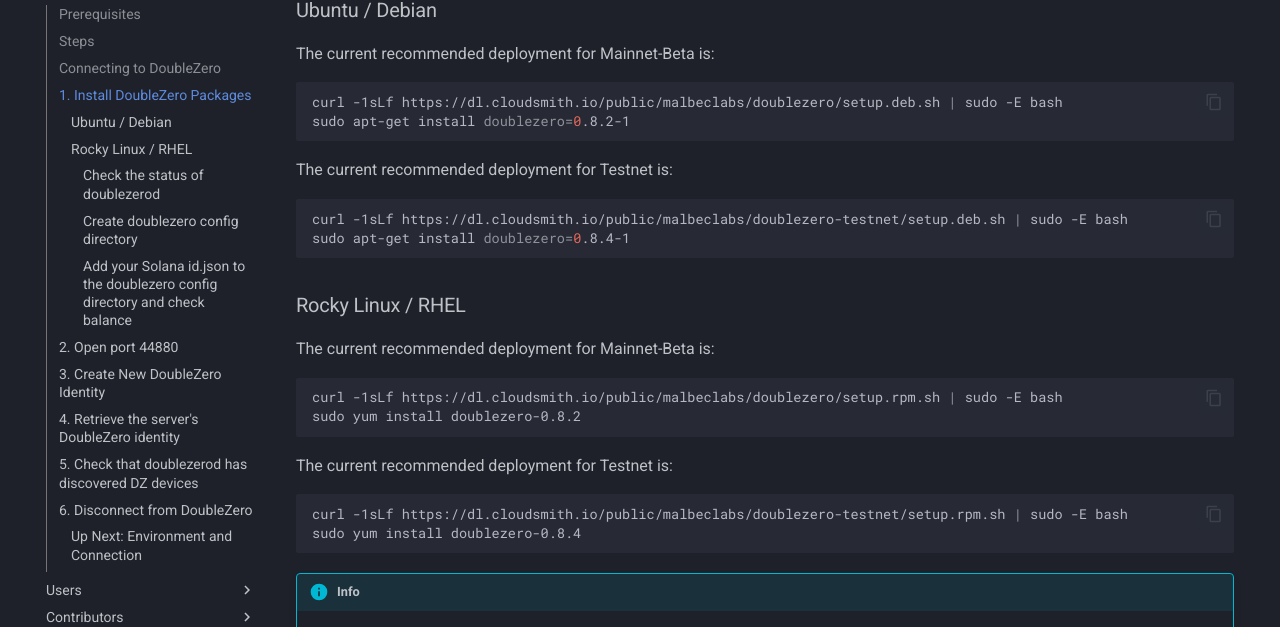
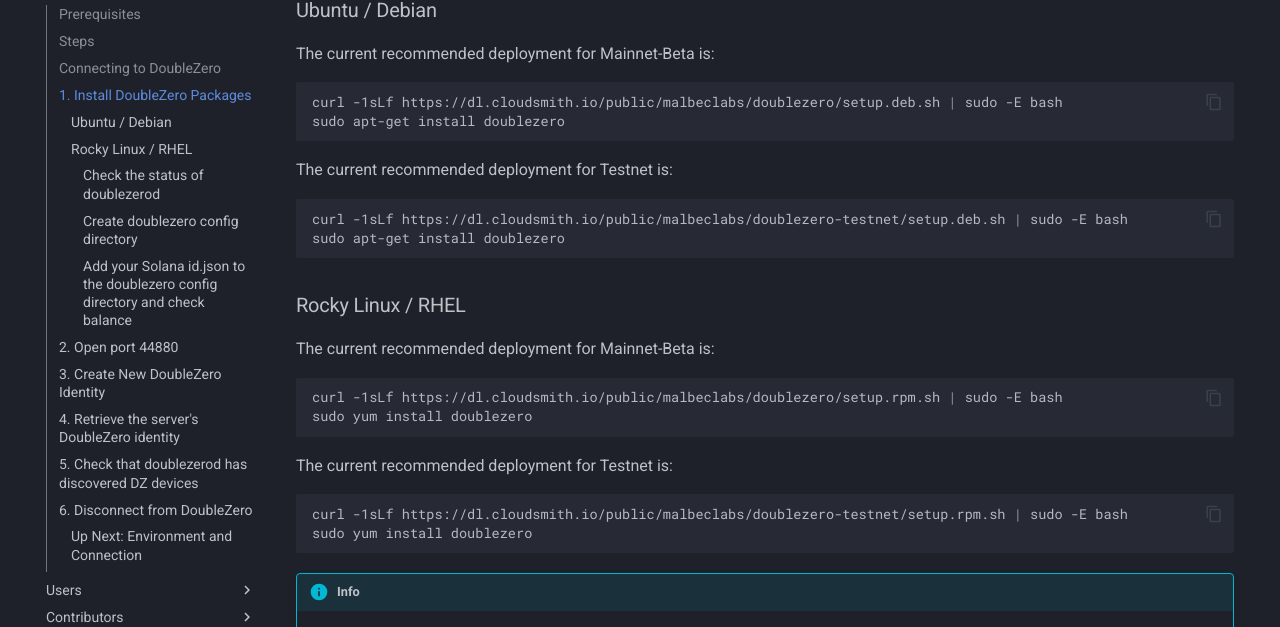
Before and after one commit to malbeclabs/docs, an MkDocs documentation site: the page built from docs/setup.md, in a window 1280 px wide and 900 px high, scrolled down 1000 px. Shown: the part 148-775 px from the top of the window. Built offline with MkDocs 1.6.1 and Material for MkDocs 9.7.7, drawn with Linux system fonts in a browser that asks for light colours.

Commit message:
Update setup.md
update to change back to latest instead of specific

````diff
--- a/docs/setup.md
+++ b/docs/setup.md
@@ -33,13 +33,13 @@
 The current recommended deployment for Mainnet-Beta is:
 ```bash
 curl -1sLf https://dl.cloudsmith.io/public/malbeclabs/doublezero/setup.deb.sh | sudo -E bash
-sudo apt-get install doublezero=0.8.2-1
+sudo apt-get install doublezero
 ```
 
 The current recommended deployment for Testnet is:
 ```bash
 curl -1sLf https://dl.cloudsmith.io/public/malbeclabs/doublezero-testnet/setup.deb.sh | sudo -E bash
-sudo apt-get install doublezero=0.8.4-1
+sudo apt-get install doublezero
 ```
 
 ### Rocky Linux / RHEL
@@ -47,13 +47,13 @@
 The current recommended deployment for Mainnet-Beta is:
 ```bash
 curl -1sLf https://dl.cloudsmith.io/public/malbeclabs/doublezero/setup.rpm.sh | sudo -E bash
-sudo yum install doublezero-0.8.2
+sudo yum install doublezero
 ```
 
 The current recommended deployment for Testnet is:
 ```bash
 curl -1sLf https://dl.cloudsmith.io/public/malbeclabs/doublezero-testnet/setup.rpm.sh | sudo -E bash
-sudo yum install doublezero-0.8.4
+sudo yum install doublezero
 ```
 
 !!! info
````
